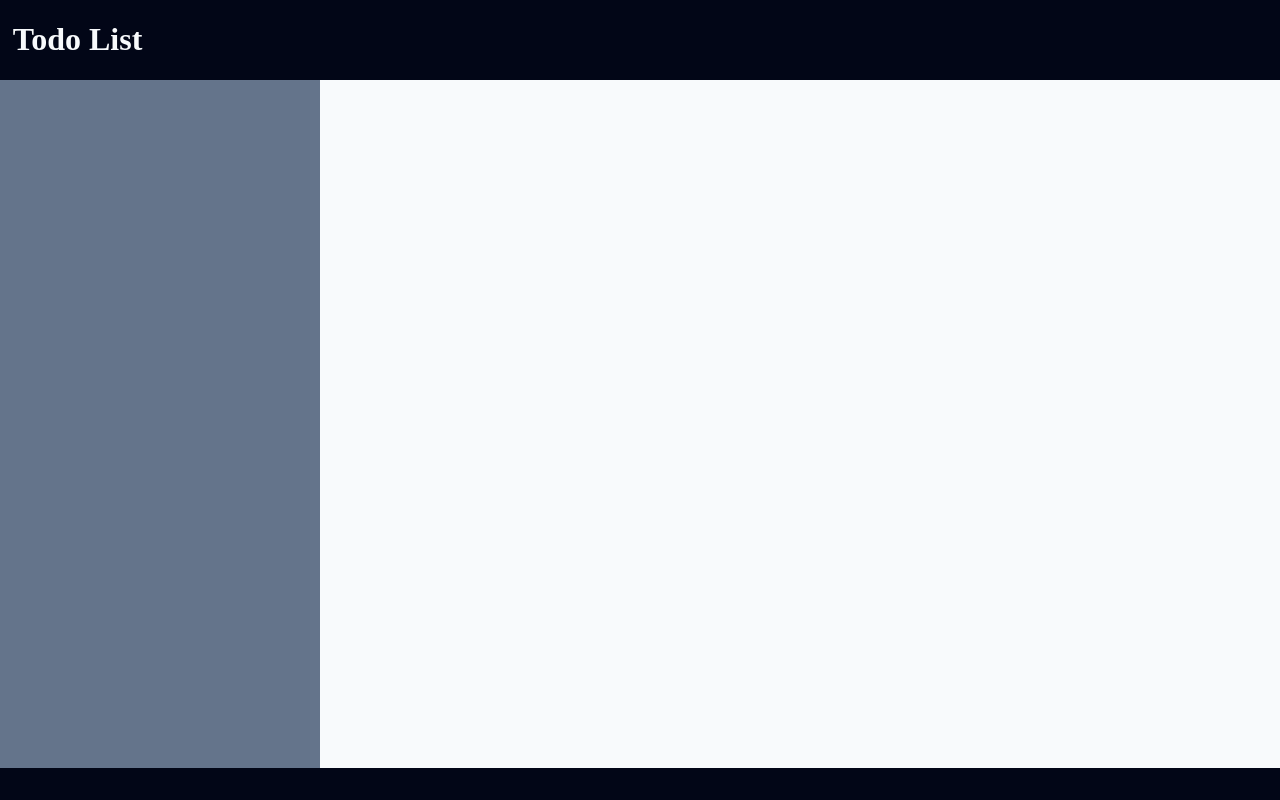
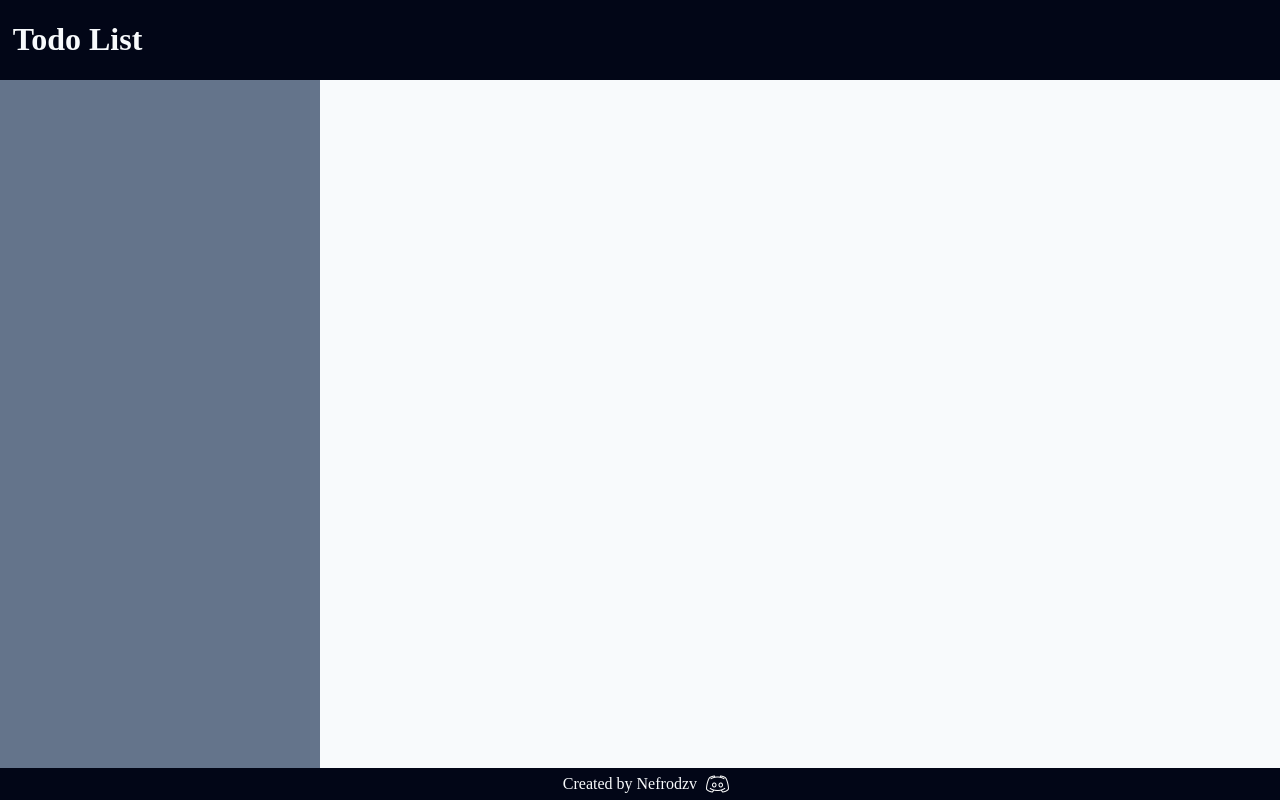
Before and after one commit to NefrodzV/to-do-list, a website built with webpack: page dist/index.html in a window 1280 px wide. Built offline with nearby package versions, Linux system fonts and the light colour scheme.

Commit message:
Added elements to the footer

```diff
--- a/src/style.css
+++ b/src/style.css
@@ -41,4 +41,17 @@ main {
 footer {
     justify-content: center;
     align-items: center;
+    gap: 8px;
 }
+
+footer > a {
+    color: var(--secondary-color);
+}
+.icon-container {
+    height: 25px;
+    overflow: hidden;
+}
+.icon-container > img {
+    height: 100%;
+
+}
--- a/src/views/footerFactory.js
+++ b/src/views/footerFactory.js
@@ -1,5 +1,25 @@
+import discordPng from '../asset/icon-discord.png';
+
 export default function footerFactory() {
     const footerElement = document.createElement('footer');
+
+    const footerText = document.createElement('p');
+    footerText.textContent = "Created by Nefrodzv";
+
+    const footerAnchor = document.createElement('a')
+    footerAnchor.href = 'https://github.com/NefrodzV/to-do-list';
+
+    const iconContainer = document.createElement('div');
+    iconContainer.classList.add('icon-container');
+
+    const icon = new Image();
+    icon.src = discordPng;
+
+    iconContainer.appendChild(icon)
+    footerAnchor.appendChild(iconContainer);
+
+
+    footerElement.append(footerText, footerAnchor);
 
     return {
         footerElement
--- a/webpack.config.js
+++ b/webpack.config.js
@@ -14,6 +14,10 @@ module.exports = {
             test: /\.css$/i,
             use: ['style-loader', 'css-loader'],
           },
+          {
+            test: /\.(png|svg|jpg|jpeg|gif)$/i,
+            type: 'asset/resource',
+          },
         ],
     },
 }
```
Also changed, not shown: dist/9d66702162f005cdbd06.png (added), dist/main.js, src/asset/icon-discord.png (added).
